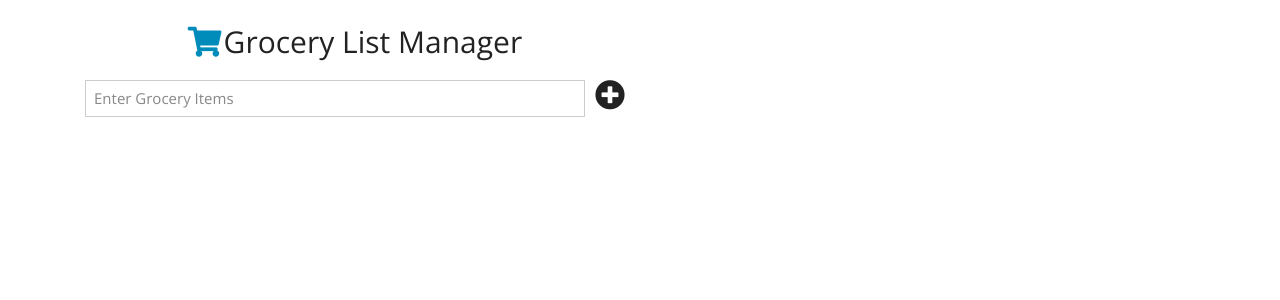
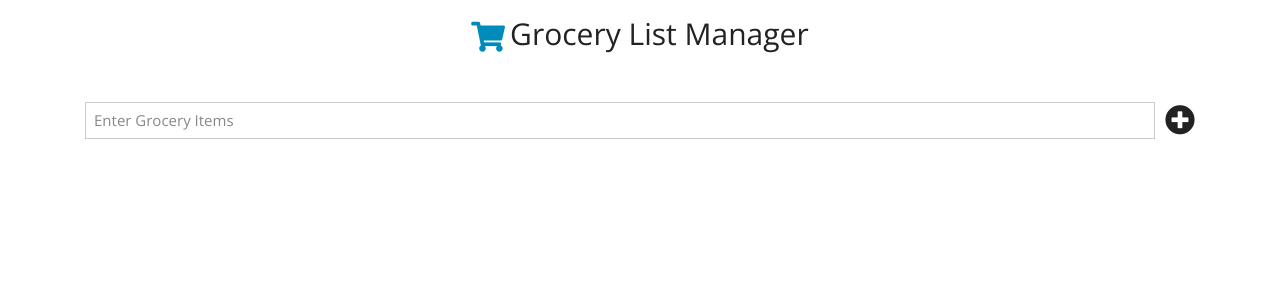
Before and after one commit to swapneal/GroceryListManager, an Angular app: page / in a window 1280 px wide. Shown: the top 300 px of the page. Built offline with nearby package versions, Linux system fonts and the light colour scheme.

Commit message:
code review

```diff
--- a/src/app/grocery/grocery.component.html
+++ b/src/app/grocery/grocery.component.html
@@ -9,25 +9,24 @@
       rel="stylesheet"
       href="https://bootswatch.com/4/yeti/bootstrap.min.css"
     />
-
     <title>Grocery List Manager</title>
   </head>
 
   <body>
-    <div class="container mt-4">
-      <div class="row">
-        <div class="col-md-6">
+    <div class="container mt-3">
+      <div class="row" style="text-align: center;">
+        <div class="col-md-12">
           <div class="panel panel-default">
             <div class="panel-heading">
-              <h2 class="panel-title" style="text-align: center;">
+              <h2 class="panel-title">
                 <i
                   class="fas fa-shopping-cart text-primary"
-                  style="margin-right: 2px;"
+                  style="margin-right: 5px; vertical-align: middle;"
                 ></i
                 >Grocery List Manager
               </h2>
             </div>
-            <div class="panel-body" style="margin-top: 20px;">
+            <div class="panel-body" style="margin-top: 50px;">
               <div class="input-group">
                 <input
                   type="text"
@@ -41,12 +40,12 @@
                     class="fas fa-plus-circle fa-2x"
                     aria-hidden="true"
                     (click)="addItem()"
-                    style="margin-left: 10px; "
+                    style="margin-left: 10px; margin-top: 3px;"
                   ></i>
                 </span>
               </div>
             </div>
-            <div *ngIf="isListPresent" style="margin-top: 50px;">
+            <div *ngIf="isListPresent" style="margin-top: 50px;font-size: 24px;">
               <h3 class="panel-title">
                 <i
                   class="fas fa-shopping-cart text-primary"
```
